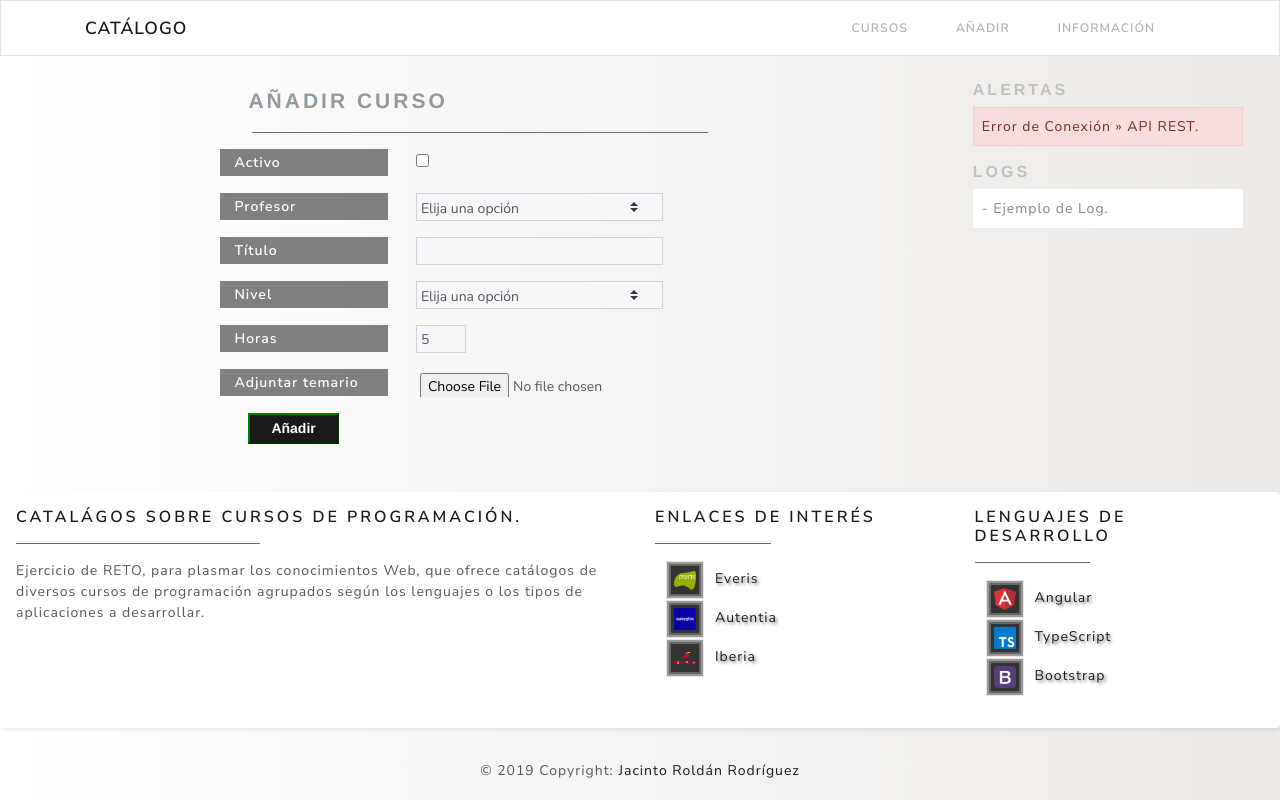
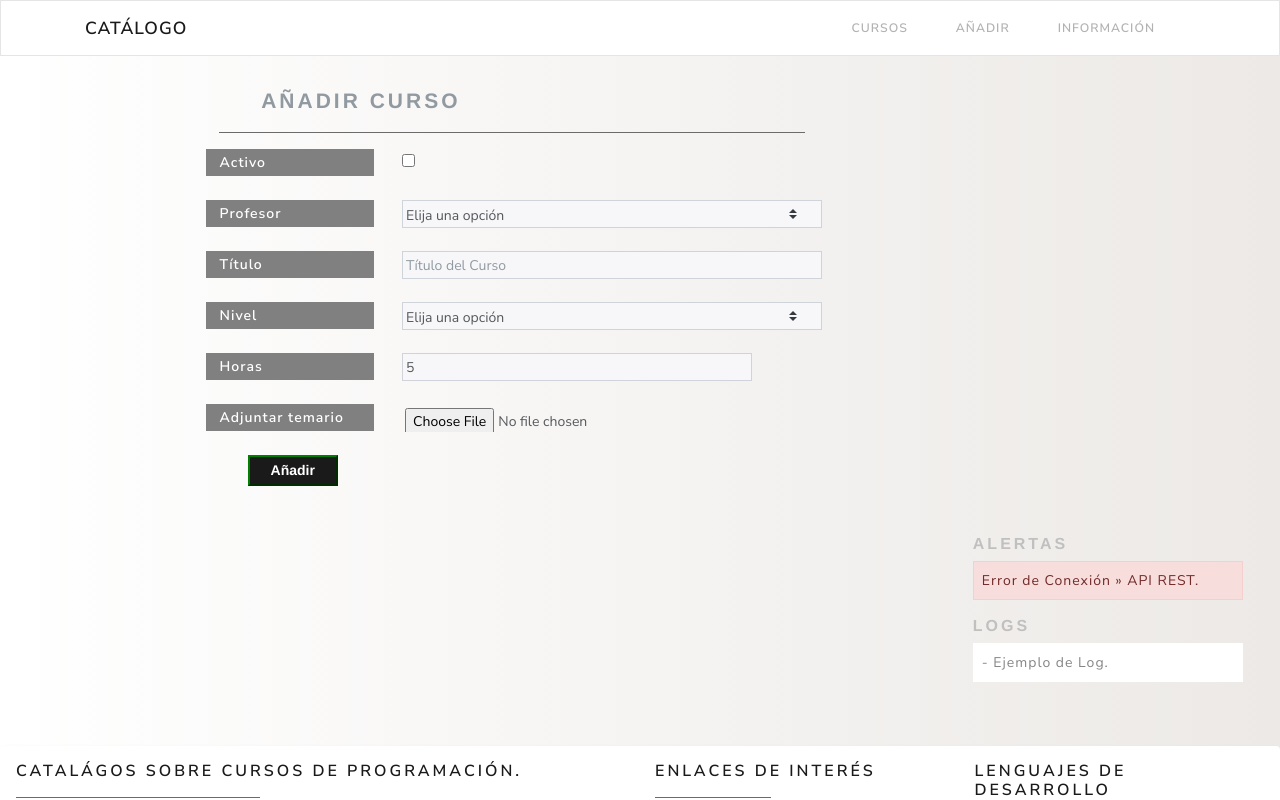
Before and after one commit to JacintoRR396/reto-autentia-frontend, an Angular app: page /courses/add in a window 1280 px wide. Shown: the top 800 px of the page. Built offline with nearby package versions, Linux system fonts and the light colour scheme.

Commit message:
Actualizar el formulario para validar 1.0

```diff
--- a/package.json
+++ b/package.json
@@ -19,7 +19,7 @@
     "@angular/platform-browser": "~8.1.2",
     "@angular/platform-browser-dynamic": "~8.1.2",
     "@angular/router": "~8.1.2",
-    "alertifyjs": "^1.11.4",
+    "@ng-bootstrap/ng-bootstrap": "^5.1.0",
     "bootstrap": "^4.3.1",
     "jquery": "^3.4.1",
     "ngx-pagination": "^4.1.0",
--- a/src/app/Components/app-section-fadd/app-section-fadd.component.css
+++ b/src/app/Components/app-section-fadd/app-section-fadd.component.css
@@ -1,5 +1,5 @@
-h3, hr, form {
-    width: 60%;
+hr, form {
+    width: 80%;
 }
 h3 {
     color: #919aa1;
@@ -9,19 +9,22 @@ h3 {
     text-transform: uppercase;
     padding: 0.15em 2em;
     margin: 0.25em auto;
+    width: 60%;
 }
 hr{
     background-color: #777;
-    width: 50%;
+    width: 60%;
 }
 form {
     margin: 0em auto;
+
 }
 div {
     margin-left: 1em;
     float: left;
     width: 90%;
-    height: 2em;;
+    height: 2em;
+    padding-bottom: 2.5em;
 }
 label {
     background: #808080;
@@ -29,6 +32,7 @@ label {
     font-weight: bold;
     float: left;
     padding: 0.2em 1em;
+    margin-left: 5em;
     width: 12em;
 }
 select, input {
@@ -39,18 +43,29 @@ select, input[type='input'], input[type='file'], input[type='number'] {
     float: left;
     height: 2em;
     padding: 0.25em;
-    width: 50%;
+    width: 30em;
+    min-width: 25em;
 }
 input[type='number'] {
     width: 10%;
 }
+.divAlert{
+    height: 1.5em !important;
+    width: 20em;
+    float: right;
+    padding: 0em;
+}
+    .divAlert small{
+        vertical-align: middle;
+        margin-left: 0.5em;
+    }
 
 .btn-add {
     font-family: 'Helvetica Neue', sans-serif;
     font-weight: bold;
     border-color: green;
     padding: 0.2em 1.5em;
-    margin-left: 3em;
+    margin-left: 9em;
 }
 .btn-add:hover {
     background: green;
--- a/src/app/Components/app-section-fadd/app-section-fadd.component.html
+++ b/src/app/Components/app-section-fadd/app-section-fadd.component.html
@@ -1,36 +1,45 @@
 <h3 class="non-selectable">{{ sTitleHeader }}</h3>
 <hr>
-<form #formAddCourse="ngForm" (ngSubmit)="onSubmitCourse(formAddCourse)" autocomplete="off">
+<form #formAdd="ngForm" (ngSubmit)="onSubmitAdd(formAdd)" autocomplete="off">
+    <!-- STATE -->
     <div class="form-group">
         <label class="non-selectable" for="checkState">Activo</label>
-        <input type="checkbox" id="checkState">
+        <input id="checkState" type="checkbox" name="checkState" [(ngModel)]="oCourseAdd.bState">
     </div>
+    <!-- TEACHER -->
     <div class="form-group">
         <label for="slctTeacher" class="non-selectable">Profesor</label>
-        <select id="slctTeacher" class="custom-select" (change)="parseValueSlctTeacher($event.target.value)">
+        <select id="slctTeacher" name="slctTeacher" class="custom-select" (change)="parseValueSlctTeacher($event.target.value)" required>
             <option selected>Elija una opción</option>
             <option *ngFor="let sTeacher of aOptsTeacher" [value]="sTeacher">{{sTeacher}}</option>
         </select>
     </div>
+    <!-- TITLE -->
     <div class="form-group">
-      <label for="inptTitle" class="non-selectable">Título</label>
-      <input type="input" class="form-control" id="inptTitle" aria-describedby="titleHelp">
-      <!-- <small id="titleHelp" class="form-text text-muted">We'll never share your email with anyone else.</small> -->
+        <label for="inptTitle" class="non-selectable">Título</label>
+        <input id="inptTitle" type="input" class="form-control" #inptTitle="ngModel" name="inptTitle" [(ngModel)]="oCourseAdd.sTitle" placeholder="Título del Curso" minlength=4 required>
+        <div id="divAlertTitle" class="alert alert-danger divAlert" role="alert" *ngIf="inptTitle.touched && !inptTitle.valid">
+            <small id="smallAlertTitle1" *ngIf="inptTitle.errors.required">Debe proporcionar el Título del Curso.</small>
+            <small id="smallAlertTitle2" *ngIf="inptTitle.errors.minlength">El formato el Título NO es válido.</small>
+        </div>
     </div>
+    <!-- LEVEL -->
     <div class="form-group">
         <label for="slctLevel" class="non-selectable">Nivel</label>
-        <select id="slctLevel" class="custom-select" (change)="parseValueSlctLevel($event.target.value)">
-                <option selected>Elija una opción</option>
-                <option *ngFor="let sLevel of aOptsLevel" [value]="sLevel">{{sLevel}}</option>
-            </select>
+        <select id="slctLevel" name="slctLevel" class="custom-select" (change)="parseValueSlctLevel($event.target.value)" required>
+            <option selected>Elija una opción</option>
+            <option *ngFor="let sLevel of aOptsLevel" [value]="sLevel">{{sLevel}}</option>
+        </select>
     </div>
+    <!-- HOURS -->
     <div class="form-group">
         <label for="inptHours" class="non-selectable">Horas</label>
-        <input type="number" class="form-control" id="inptHours" min="5" max="120" step="5" value="5">
+        <input id="inptHours" type="number" class="form-control" name="inptHours" [(ngModel)]="oCourseAdd.iNumHours"  min="5" max="120" step="5" value="5" required>
     </div>
+    <!-- FILE -->
     <div class="form-group">
         <label for="inptFile" class="non-selectable">Adjuntar temario</label>
-        <input type="file" class="form-control-file" id="inptFile">
+        <input id="inptFile" type="file" class="form-control-file" name="inptFile">
     </div>
     <button type="submit" class="btn-primary btn-add">Añadir</button>
   </form>
--- a/src/app/Components/app-section-fadd/app-section-fadd.component.ts
+++ b/src/app/Components/app-section-fadd/app-section-fadd.component.ts
@@ -1,6 +1,8 @@
 import { Component, OnInit } from '@angular/core';
 import { ELevel } from 'src/app/models/ELevel';
 import { CoursesStubService } from 'src/app/services/coursesStub.service';
+import { NgForm } from '@angular/forms';
+import { Course } from 'src/app/models/Course';
 
 @Component({
   selector: 'app-section-form-add',
@@ -10,11 +12,12 @@ import { CoursesStubService } from 'src/app/services/coursesStub.service';
 export class AppSectionFAddComponent implements OnInit {
 
   sTitleHeader: string;
+  oCourseAdd : Course;
+  aOptsTeacher: string[];
   aOptsLevel: string[];
-  sTeacher: string;
   sLevel: ELevel;
   ELevel : typeof ELevel = ELevel;
-  aOptsTeacher: string[];
+  sMsgError: string;
 
   constructor(private oCoursesService : /*CoursesService*/CoursesStubService) {
     this.sTitleHeader = 'Añadir Curso';
@@ -22,19 +25,31 @@ export class AppSectionFAddComponent implements OnInit {
 
   ngOnInit() {
 
+    this.oCourseAdd = new Course;
+    this.oCourseAdd.lId = this.oCoursesService.getCourses().length;
+    this.oCourseAdd.iNumHours = 5;
+    this.aOptsTeacher = this.oCoursesService.getTeachers();
     const aOptsLevel = Object.keys(ELevel);
     this.aOptsLevel = aOptsLevel.slice(aOptsLevel.length / 2);
-    this.aOptsTeacher = this.oCoursesService.getTeachers();
 
   }
 
-  parseValueSlctTeacher(sTeacher: string) {
-    this.sTeacher = sTeacher;
+  onSubmitAdd(oFormAdd: NgForm) {
+    console.log(oFormAdd);
+    if (oFormAdd.valid) {
+      // TODO
+      console.log(this.oCourseAdd);
+    } else {
+      // TODO
+      console.log('Faltan campos por rellenar');
+    }
   }
 
-  parseValueSlctLevel(sLevel: string) {
-    console.log(sLevel);
-    this.sLevel = ELevel[sLevel];
+  parseValueSlctTeacher(sTeacher: string) : void {
+    this.oCourseAdd.sTeacher = sTeacher;
+  }
+  parseValueSlctLevel(sLevel: string) : void {
+    this.oCourseAdd.sLevel = sLevel;
   }
 
 }
--- a/src/app/app.component.scss
+++ b/src/app/app.component.scss
@@ -4,5 +4,6 @@
 #divRouterOutlet{
     float: left;
     width: 75%;
+    min-width: 1024px;
     overflow: hidden;
 }
--- a/src/app/models/Course.ts
+++ b/src/app/models/Course.ts
@@ -9,7 +9,7 @@ export class Course implements ICourse{
   iNumHours: number;
   bState: boolean;
 
-  constructor(id? : number, title? : string, teacher? : string, level? : string, numHours? : number, state? : boolean){
+  constructor(id? : number, title? : string, teacher? : string, level? : string, numHours? : number, state? : boolean) {
     this.lId = id;
     this.sTitle = title;
     this.sTeacher = teacher;
@@ -18,10 +18,8 @@ export class Course implements ICourse{
     this.bState = state;
   }
 
-  public static fromArray(res : Object):Course{
-    let course : Course;
-    course = new Course(res['id'], res['titulo'], res['profesor'], res['nivel'], res['numero-horas'], res['activo']);
-    return course;
+  public static fromArray(res : Object):Course {
+    return new Course(res['id'], res['titulo'], res['profesor'], res['nivel'], res['numero-horas'], res['activo']);
   }
 
 }
```
Also changed, not shown: src/app/Components/app-section-list/app-section-list.component.ts (+1 -7 lines), src/app/app.module.ts (+12 -10 lines), 1 other file (tests, documents, lock files or other folders).
